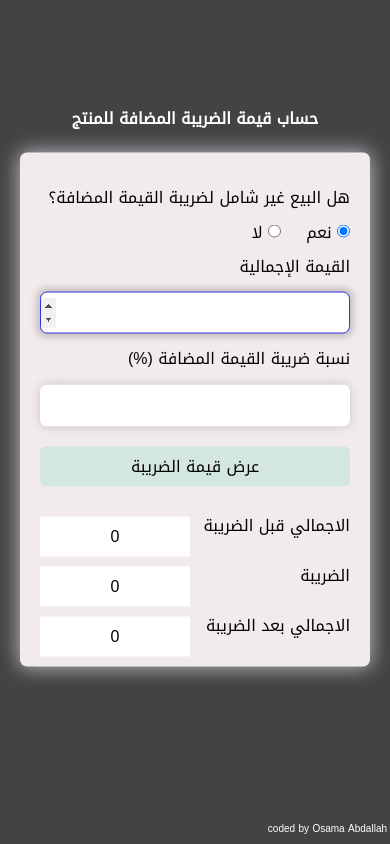
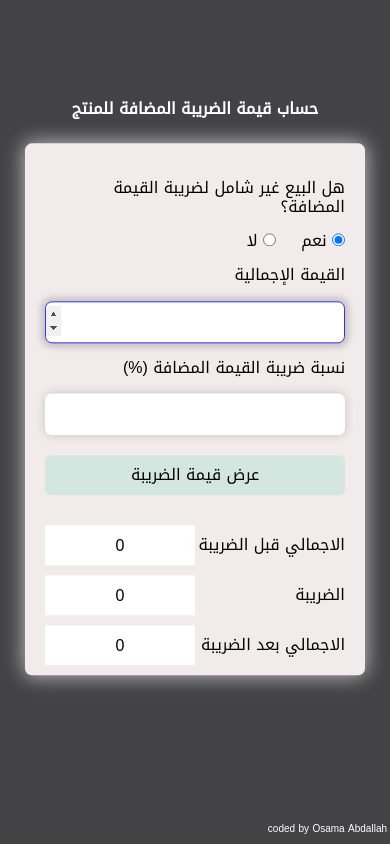
Before and after one commit to osamaabdallah225/calculate-taxes, a plain HTML site: page index.html in a window 390 px wide. Drawn offline with Linux system fonts and the light colour scheme.

Commit message:
Add files via upload

```diff
--- a/css/style.css
+++ b/css/style.css
@@ -82,7 +82,7 @@ outline: none;
 
  @media (max-width: 500px) {
   .block {
-    width: 350px;
+    width: 340px;
     padding: 20px 20px 0px ;
     height: 100%;
    }
@@ -107,8 +107,10 @@ outline: none;
    }
 
   .cal > p {
-    margin: 0px 0px 10px 0px;
+    margin: 0px ;
     width: 160px;
+    align-content: center
+
 
    }
   .cal > input {
```
